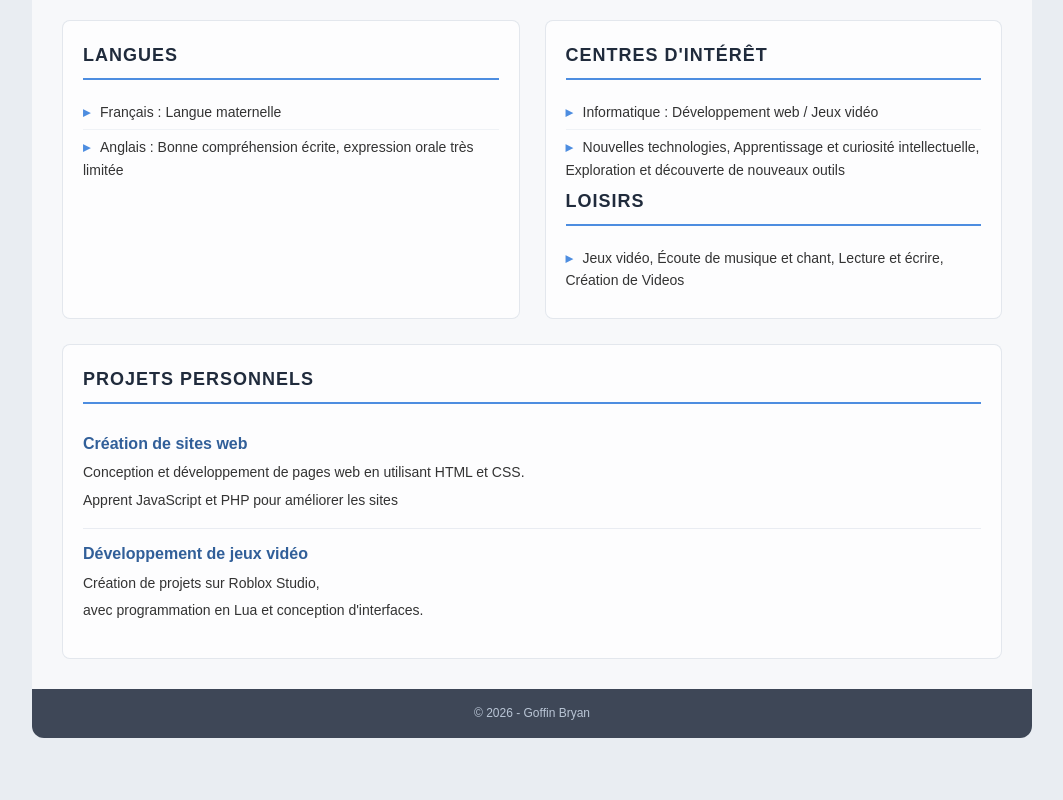
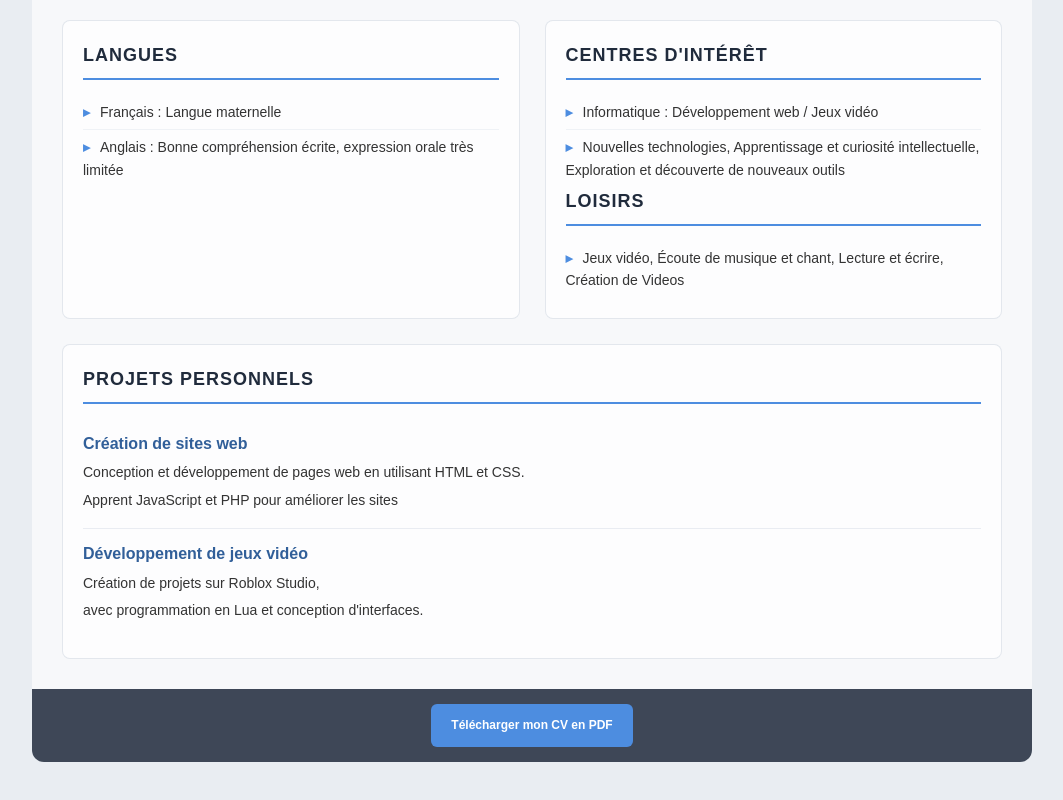
Before and after one commit to Baryalis/Baryalis.github.io, a plain HTML site: page index.html in a window 1280 px wide. Shown: the part 1181-1981 px from the top of the page, without its empty margins (108-1171 px from the left). Before the commit the page ends 1959 px from the top, so only its background shows below. Drawn offline with Linux system fonts and the light colour scheme.

Commit message:
Add PDF download link for CV
Added a download link for the CV in PDF format.

```diff
--- a/index.html
+++ b/index.html
@@ -110,7 +110,9 @@
         </section>
     </main>
     <footer>
-        <p>&copy; 2026 - Goffin Bryan</p>
+        <a href="Image/CV.pdf" download class="btn-download">
+            Télécharger mon CV en PDF
+        </a>
     </footer>
 </body>
 </html>
```
